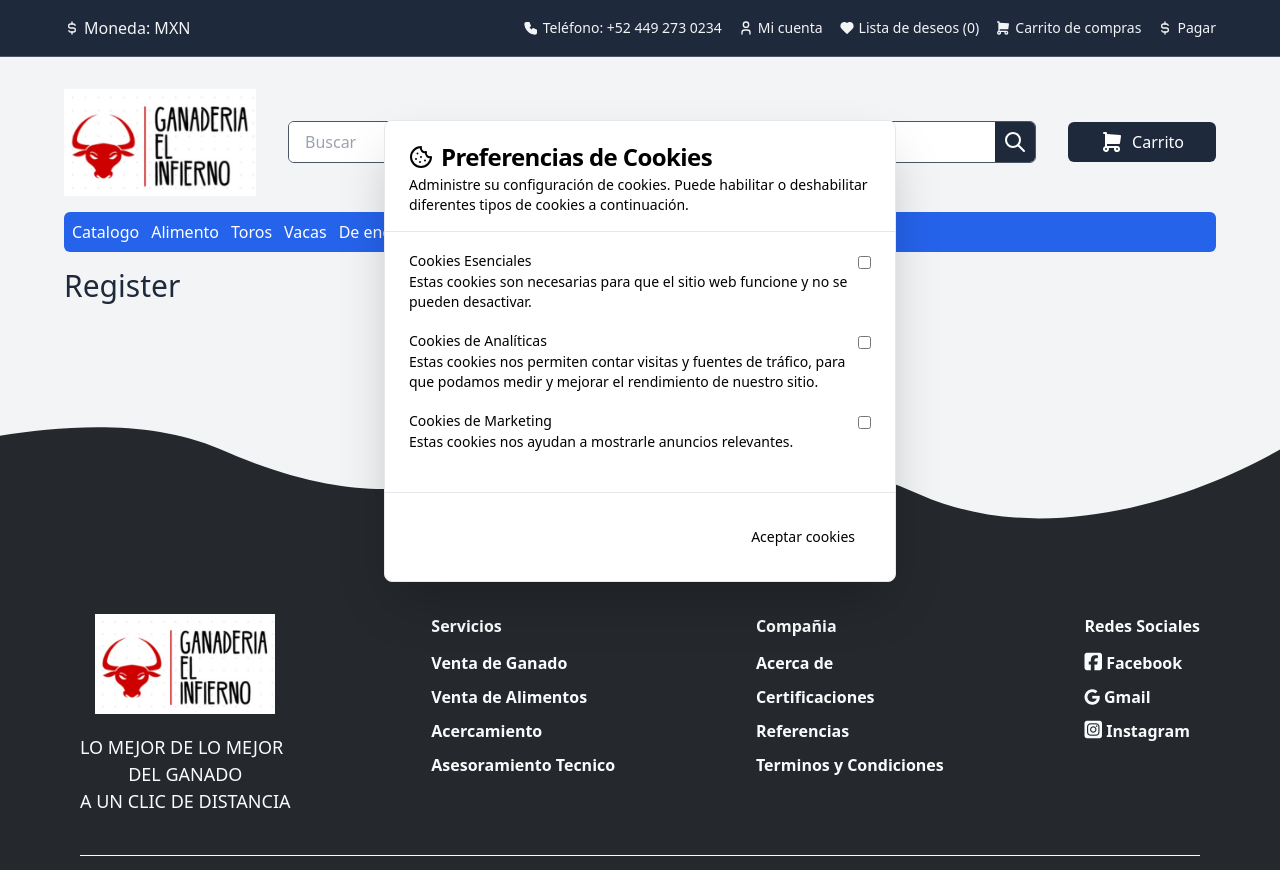
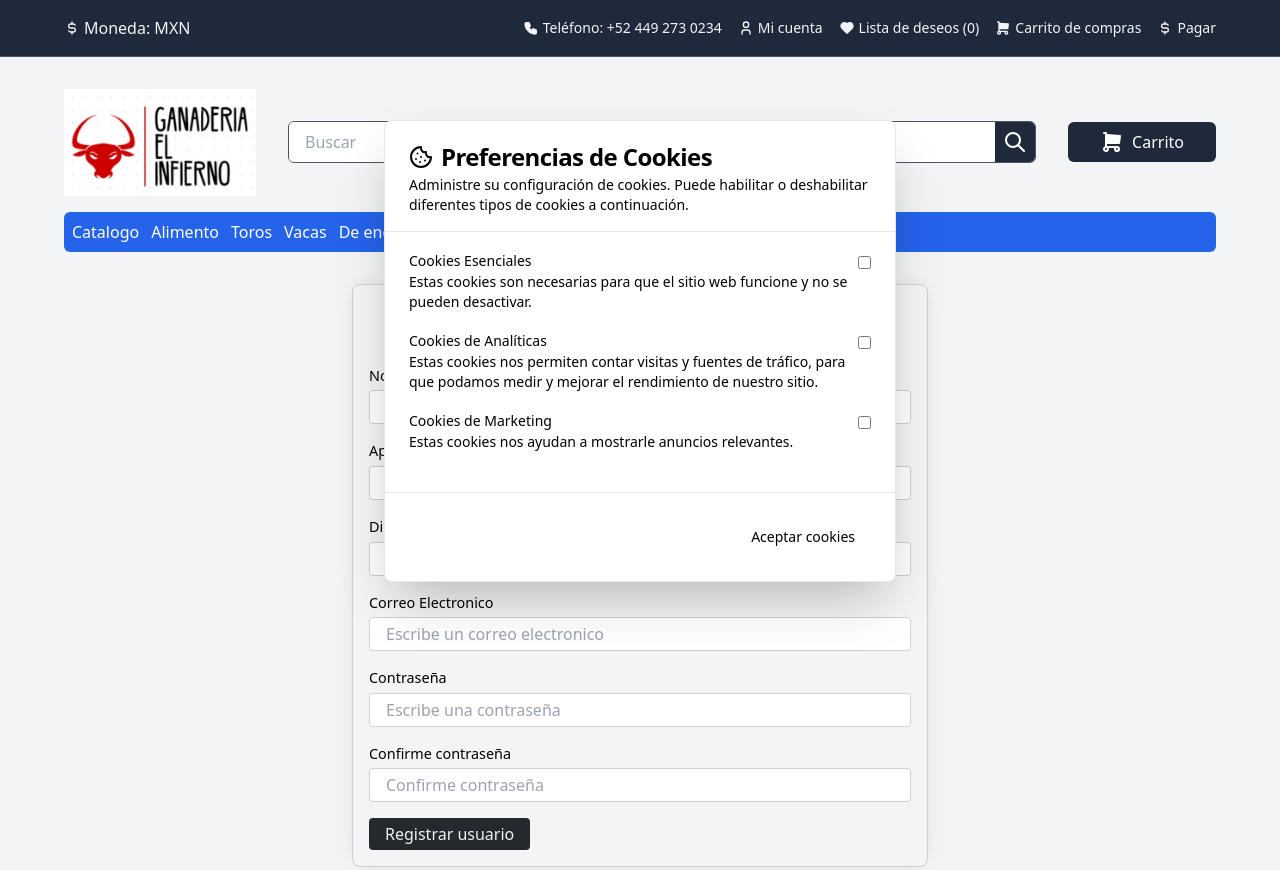
Before and after one commit to Congal-Club/ganaderia-el-infierno, an Astro site: page /register in a window 1280 px wide. Shown: the top 870 px of the page. Built offline with nearby package versions, Linux system fonts and the light colour scheme; Astro itself is replaced by a stand-in of ours.

Commit message:
add register script

```diff
--- /dev/null
+++ b/src/components/islands/RegisterForm.jsx
@@ -0,0 +1,85 @@
+import styles from "../../styles/RegisterForm.module.css"
+import toast from 'react-hot-toast'
+
+
+
+export default function LoginForm () {
+  const handleRegister= (e)=>{
+    e.preventDefault()
+    const formData = new FormData(e.target)
+    const name = formData.get("name")
+    const lastname = formData.get("lastname")
+    const email = formData.get("email")
+    const address = formData.get("address")
+    const password = formData.get("password")
+
+    window.localStorage.setItem("user", JSON.stringify({name, lastname, email, address, password}))
+
+    toast.success('Registro de usuario exitoso', {
+      duration: 5000,
+      position: 'bottom-right',
+    })
+
+    setTimeout(()=>{
+      window.location.href= "/"
+    },2000)
+  }
+
+  return (
+    <div className={styles.container}>
+      <h2 className={styles.title}>
+        Registro de Usuario
+      </h2>
+      <form onSubmit={handleRegister}>
+
+     <div className={styles.group}>
+          <label htmlFor="name" className={styles.label}>
+            Nombre
+          </label>
+          <input type="text" name="name" id="name" className={styles.input} placeholder="Escriba su nombre"/>
+        </div>
+
+        <div className={styles.group}>
+          <label htmlFor="lastname" className={styles.label}>
+            Apellido
+          </label>
+          <input type="text" name="lastname" id="lastname" className={styles.input} placeholder="Escriba su apellido"/>
+        </div>
+
+        <div className={styles.group}>
+          <label htmlFor="address" className={styles.label}>
+            Direccion
+          </label>
+          <input type="text" name="address" id="address" className={styles.input} placeholder="Escribe una direccion"/>
+        </div>
+
+
+        <div className={styles.group}>
+          <label htmlFor="email" className={styles.label}>
+            Correo Electronico
+          </label>
+          <input type="email" name="email" id="email" className={styles.input} placeholder="Escribe un correo electronico"/>
+        </div>
+
+        <div className={styles.group}>
+          <label htmlFor="password" className={styles.label}>
+            Contraseña
+          </label>
+          <input type="password" name="password" id="password" className={styles.input} placeholder="Escribe una contraseña"/>
+        </div>
+
+        <div className={styles.group}>
+          <label htmlFor="password" className={styles.label}>
+            Confirme contraseña
+          </label>
+          <input type="password" name="password" id="password" className={styles.input} placeholder="Confirme contraseña"/>
+        </div>
+
+        <button type="submit" className={styles.button}>
+          Registrar usuario
+        </button>
+
+      </form>
+    </div>
+  )
+}
--- a/src/pages/register.astro
+++ b/src/pages/register.astro
@@ -1,5 +1,6 @@
 ---
 import Layout from "../layouts/Layout.astro"
+import RegisterForm  from "../components/islands/RegisterForm";
 ---
 
 <Layout
@@ -8,7 +9,5 @@ import Layout from "../layouts/Layout.astro"
   imageFullUrl="https://ganaderia-el-infierno.vercel.app/images/logo-magtimus.png"
   showSlider={false}
 >
-  <h1 class="text-3xl text-slate-800 font-medium mb-4">
-   Register
-  </h1>
+  <RegisterForm client:load/>
 </Layout>
```
